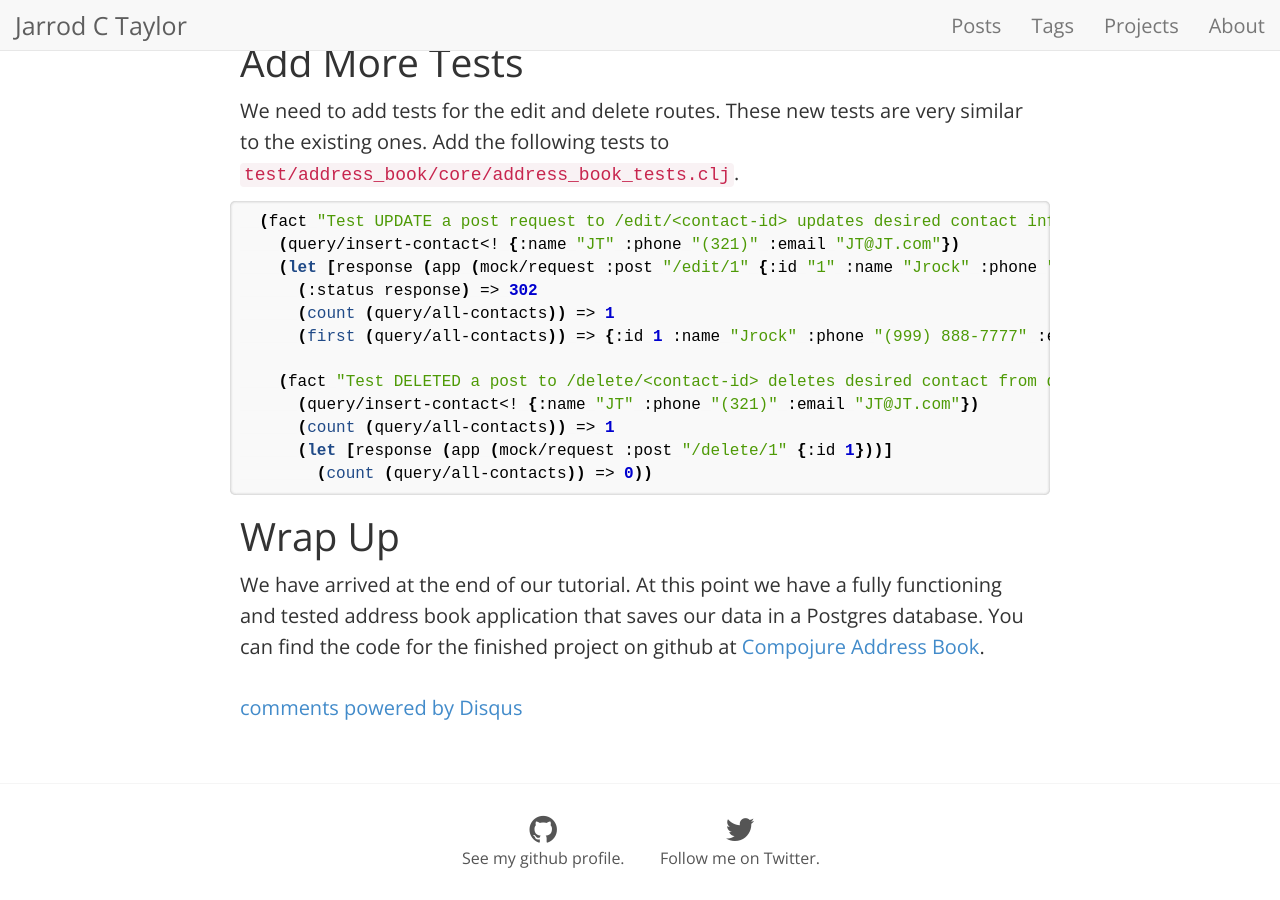
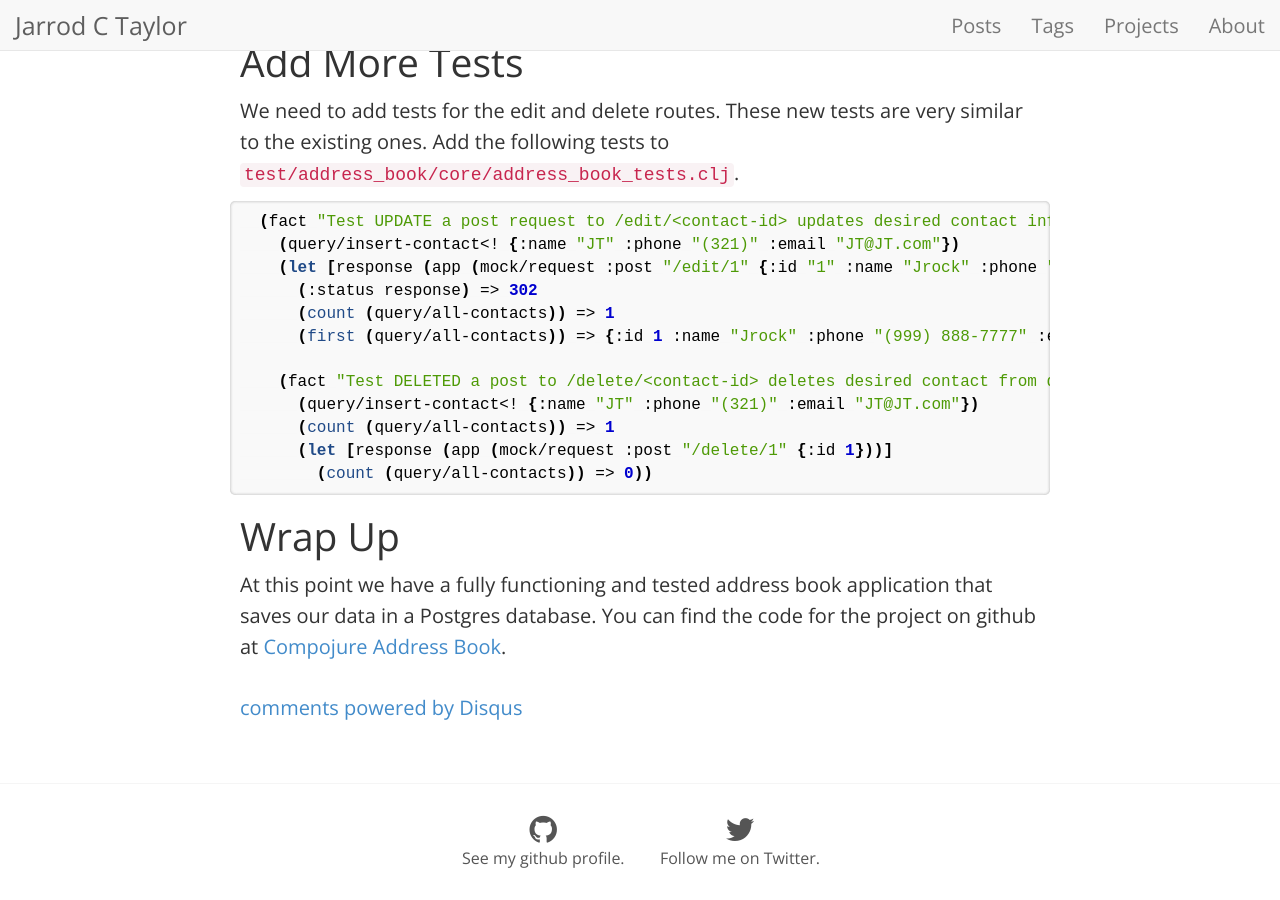
Before and after one commit to JarrodCTaylor/JarrodCTaylor.github.io, a Jekyll site: the page built from _posts/2014-11-22-Compojure-Address-Book-Part-5.markdown, in a window 1280 px wide and 900 px high, scrolled down 2818 px. Built offline with Jekyll 4.4.1, drawn with Linux system fonts in a browser that asks for light colours; nearby versions of some CDN libraries; Markdown is read by kramdown in place of the engine named in the settings; comment, search, counter and statistics services are not loaded.

Commit message:
Doc: A few minor corrections to the address book blog series

````diff
--- a/_posts/2014-11-22-Compojure-Address-Book-Part-2.markdown
+++ b/_posts/2014-11-22-Compojure-Address-Book-Part-2.markdown
@@ -59,7 +59,7 @@ this we need to add a line to the `:ring` map in `project.clj`.
        :init    address-book.core.handler/init}
 ```
 
-Finally, we can move our existing routes into `/src/address_book/core/routes`.
+Finally, we can move our existing routes into `/src/address_book/core/routes/address_book_routes.clj`.
 
 ``` clojure
 (ns address-book.core.routes.address-book-routes
@@ -113,7 +113,7 @@ templates. To get our feet wet with templates let's extend our basic GET route
 to use the `common-layout`. We need to require the common-layout in
 `src/address_book/core/routes.clj` and we will generate the response body for
 our GET request from a new function named `example-get`. Update your
-`routes.clj` with the following pieces:
+`address_book_routes.clj` with the following pieces:
 
 ``` clojure
 (ns address-book.core.routes.address-book-routes
--- a/_posts/2014-11-22-Compojure-Address-Book-Part-4.markdown
+++ b/_posts/2014-11-22-Compojure-Address-Book-Part-4.markdown
@@ -167,7 +167,7 @@ Notice that when we are doing a INSERT/UPDATE/DELETE the function name needs to
 end with `<!`.
 
 Before we can execute a query we need to use yesql to read the file. Create a
-file called `src/address-book/core/models/query-defs.clj` and populate it with
+file called `src/address-book/core/models/query_defs.clj` and populate it with
 the following:
 
 ``` clojure
@@ -270,6 +268,6 @@ environ to pull in the connections to our test database.
 Our application is allmost finished. All that remains is adding routes to edit
 and delete contacts from our address book. We will cover those in the final
 installment of this series. As usual you can find the code for this installment
-on github in [Part 4](https://github.com/JarrodCTaylor/compojure-address-book).
+on github in [Part 4](https://github.com/JarrodCTaylor/compojure-address-book/tree/4).
 
 ## [Read the fifth and final part in the series](/posts/Compojure-Address-Book-Part-5/)
--- a/_posts/2014-11-22-Compojure-Address-Book-Part-5.markdown
+++ b/_posts/2014-11-22-Compojure-Address-Book-Part-5.markdown
@@ -139,7 +139,6 @@ similar to the existing ones. Add the following tests to `test/address_book/core
 
 # Wrap Up
 
-We have arrived at the end of our tutorial. At this point we have a fully
-functioning and tested address book application that saves our data in a
-Postgres database. You can find the code for the finished project on github at
-[Compojure Address Book](https://github.com/JarrodCTaylor/compojure-address-book).
+At this point we have a fully functioning and tested address book application
+that saves our data in a Postgres database. You can find the code for the
+project on github at [Compojure Address Book](https://github.com/JarrodCTaylor/compojure-address-book).
````
Also changed, not shown: other parts of _posts/2014-11-22-Compojure-Address-Book-Part-4.markdown (+0 -2 lines).
